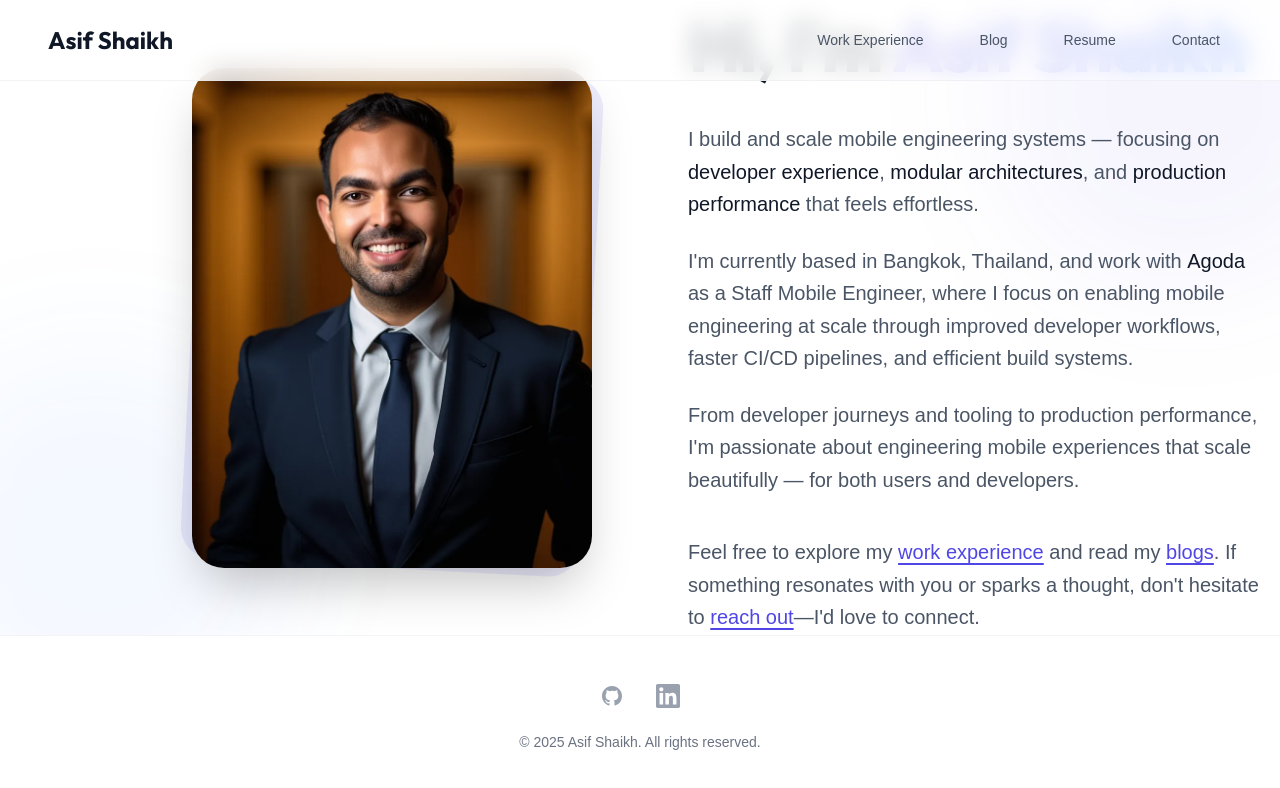
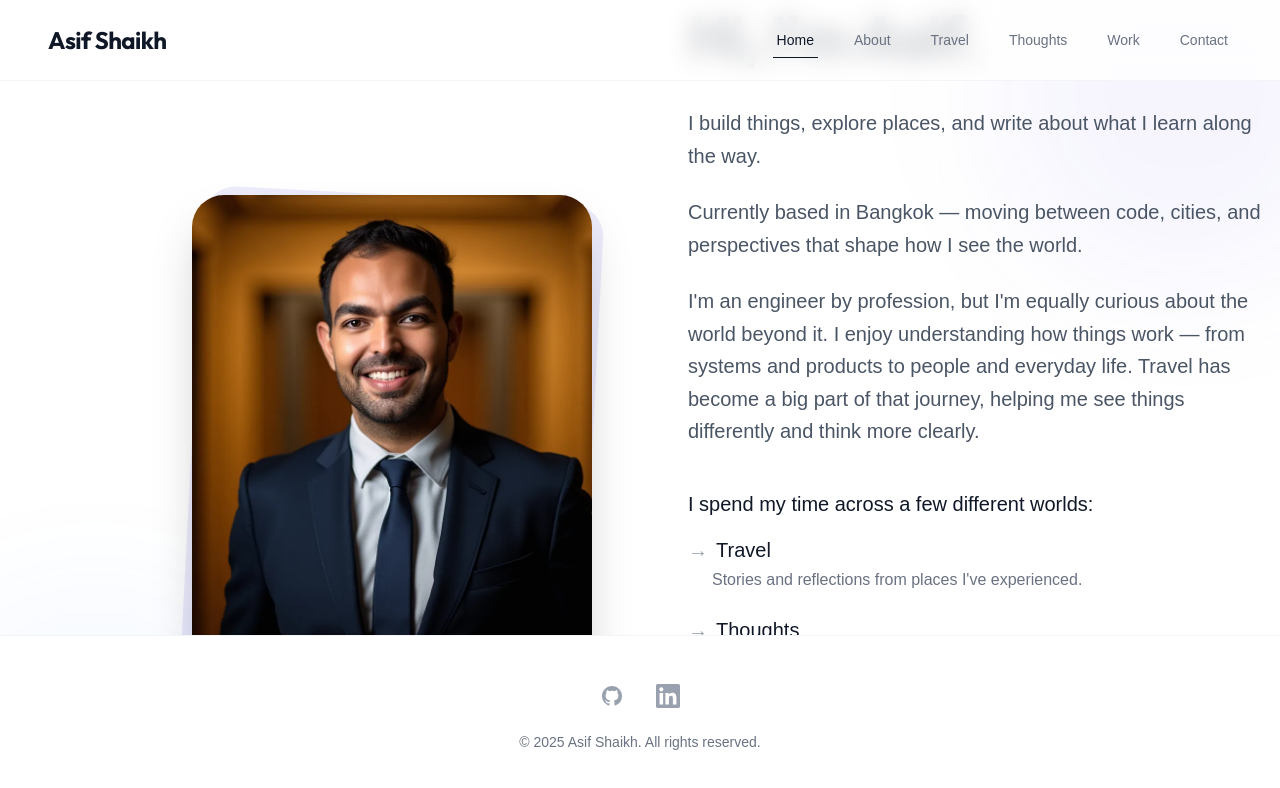
Before and after one commit to asifsheikh/site, a Next.js app: page / in a window 1280 px wide. Shown: the top 788 px of the page. Built offline with nearby package versions, Linux system fonts and the light colour scheme.

Commit message:
feat: redesign navigation and home page for personal brand

```diff
--- a/src/app/page.tsx
+++ b/src/app/page.tsx
@@ -26,54 +26,68 @@ export default function Home() {
       {/* Text content section - full width on mobile, 50% on desktop */}
       <div className="w-full lg:w-1/2 flex items-center justify-center lg:justify-start px-4 lg:pl-12 py-8 lg:py-0">
         <div className="max-w-2xl text-center lg:text-left animate-fade-in-up">
-          {/* Greeting */}
-          <h1 className="text-4xl sm:text-5xl md:text-6xl lg:text-7xl font-bold font-heading text-gray-900 mb-8 leading-tight tracking-tight">
-            Hi, I&apos;m <span className="text-transparent bg-clip-text bg-gradient-to-r from-primary to-blue-600">Asif Shaikh</span>
+          <h1 className="text-4xl sm:text-5xl lg:text-6xl font-bold font-heading text-gray-900 mb-8 leading-tight tracking-tight">
+            Hi, I&apos;m Asif.
           </h1>
 
-          {/* Description paragraphs */}
           <div className="space-y-6 text-lg sm:text-xl text-gray-600 leading-relaxed font-light">
             <p>
-              I build and scale mobile engineering systems — focusing on <span className="font-medium text-gray-900">developer experience</span>,
-              <span className="font-medium text-gray-900"> modular architectures</span>, and <span className="font-medium text-gray-900">production performance</span> that feels effortless.
+              I build things, explore places, and write about what I learn along the way.
             </p>
 
             <p>
-              I&apos;m currently based in Bangkok, Thailand, and work with <span className="font-medium text-gray-900">Agoda</span> as a Staff Mobile Engineer,
-              where I focus on enabling mobile engineering at scale through improved developer
-              workflows, faster CI/CD pipelines, and efficient build systems.
+              Currently based in Bangkok — moving between code, cities, and perspectives that shape how I see the world.
             </p>
 
             <p>
-              From developer journeys and tooling to production performance, I&apos;m passionate about
-              engineering mobile experiences that scale beautifully — for both users and developers.
+              I&apos;m an engineer by profession, but I&apos;m equally curious about the world beyond it.
+              I enjoy understanding how things work — from systems and products to people and everyday life.
+              Travel has become a big part of that journey, helping me see things differently and think more clearly.
             </p>
 
-            <div className="pt-4">
+            <div className="pt-4 pb-2">
+              <p className="font-medium text-gray-900 mb-4 text-left">I spend my time across a few different worlds:</p>
+
+              <div className="space-y-6 text-left">
+                <div className="group">
+                  <Link href="/travel" className="block">
+                    <h3 className="text-xl font-medium text-gray-900 group-hover:text-gray-600 transition-colors flex items-center lg:justify-start justify-center gap-2">
+                      <span className="text-gray-400">→</span> Travel
+                    </h3>
+                    <p className="text-base text-gray-500 mt-1 lg:ml-6">Stories and reflections from places I&apos;ve experienced.</p>
+                  </Link>
+                </div>
+
+                <div className="group">
+                  <Link href="/blogs" className="block">
+                    <h3 className="text-xl font-medium text-gray-900 group-hover:text-gray-600 transition-colors flex items-center lg:justify-start justify-center gap-2">
+                      <span className="text-gray-400">→</span> Thoughts
+                    </h3>
+                    <p className="text-base text-gray-500 mt-1 lg:ml-6">Ideas, observations, and things I&apos;m still figuring out.</p>
+                  </Link>
+                </div>
+
+                <div className="group">
+                  <Link href="/work-experience" className="block">
+                    <h3 className="text-xl font-medium text-gray-900 group-hover:text-gray-600 transition-colors flex items-center lg:justify-start justify-center gap-2">
+                      <span className="text-gray-400">→</span> Work
+                    </h3>
+                    <p className="text-base text-gray-500 mt-1 lg:ml-6">What I build and how I think about systems.</p>
+                  </Link>
+                </div>
+              </div>
+            </div>
+
+            <div className="pt-6">
               <p>
-                Feel free to explore my{' '}
-                <Link
-                  href="/work-experience"
-                  className="text-primary font-medium hover:text-primary/80 underline decoration-2 underline-offset-4 transition-colors duration-300"
-                >
-                  work experience
-                </Link>
-                {' '}and read my{' '}
-                <Link
-                  href="/blogs"
-                  className="text-primary font-medium hover:text-primary/80 underline decoration-2 underline-offset-4 transition-colors duration-300"
-                >
-                  blogs
-                </Link>
-                . If something resonates with you or sparks a thought, don&apos;t hesitate to{' '}
-                <Link
-                  href="/contact"
-                  className="text-primary font-medium hover:text-primary/80 underline decoration-2 underline-offset-4 transition-colors duration-300"
-                >
-                  reach out
-                </Link>
-                —I&apos;d love to connect.
+                If something here resonates with you, I&apos;d love to hear from you.
               </p>
+              <Link
+                href="/contact"
+                className="inline-block mt-4 text-gray-900 font-medium hover:text-gray-600 underline decoration-gray-300 decoration-2 underline-offset-4 hover:decoration-gray-600 transition-all duration-300"
+              >
+                Let&apos;s connect.
+              </Link>
             </div>
           </div>
         </div>
--- a/src/components/Header.tsx
+++ b/src/components/Header.tsx
@@ -2,9 +2,20 @@
 
 import Link from 'next/link'
 import { useState } from 'react'
+import { usePathname } from 'next/navigation'
+
+const navItems = [
+  { name: 'Home', href: '/' },
+  { name: 'About', href: '/about' },
+  { name: 'Travel', href: '/travel' },
+  { name: 'Thoughts', href: '/blogs' },
+  { name: 'Work', href: '/work-experience' },
+  { name: 'Contact', href: '/contact' },
+]
 
 export default function Header() {
   const [isMobileMenuOpen, setIsMobileMenuOpen] = useState(false)
+  const pathname = usePathname()
 
   const toggleMobileMenu = () => {
     setIsMobileMenuOpen(!isMobileMenuOpen)
@@ -15,14 +26,14 @@ export default function Header() {
   }
 
   return (
-    <header className="fixed top-0 left-0 right-0 z-50 bg-white/80 backdrop-blur-md border-b border-gray-200/50 transition-all duration-300">
+    <header className="fixed top-0 left-0 right-0 z-50 bg-white/80 backdrop-blur-md border-b border-gray-100 transition-all duration-300">
       <div className="max-w-7xl mx-auto px-6 sm:px-8 lg:px-12">
         <div className="flex justify-between items-center h-20">
           {/* Logo/Brand */}
           <div className="flex-shrink-0">
             <Link
               href="/"
-              className="text-2xl font-bold font-heading text-gray-900 hover:text-primary transition-colors duration-300"
+              className="text-2xl font-bold font-heading text-gray-900 hover:text-gray-600 transition-colors duration-300 tracking-tight"
               onClick={closeMobileMenu}
             >
               Asif Shaikh
@@ -32,21 +43,22 @@ export default function Header() {
           {/* Desktop Navigation */}
           <nav className="hidden md:block">
             <div className="flex items-center space-x-8">
-              {[
-                { name: 'Work Experience', href: '/work-experience' },
-                { name: 'Blog', href: '/blogs' },
-                { name: 'Resume', href: '/resume' },
-                { name: 'Contact', href: '/contact' },
-              ].map((item) => (
+              {navItems.map((item) => {
+                const isActive = item.href === '/' ? pathname === '/' : pathname.startsWith(item.href)
+
+                return (
                   <Link
                     key={item.name}
                     href={item.href}
-                  className="text-gray-600 hover:text-primary px-3 py-2 text-sm font-medium transition-all duration-300 relative group"
+                    className={`relative group px-1 py-2 text-sm font-medium transition-colors duration-300 ${isActive ? 'text-gray-900' : 'text-gray-500 hover:text-gray-900'}`}
                   >
                     {item.name}
-                  <span className="absolute inset-x-0 bottom-0 h-0.5 bg-primary transform scale-x-0 group-hover:scale-x-100 transition-transform duration-300 origin-left" />
+                    <span
+                      className={`absolute inset-x-0 bottom-0 h-[1.5px] bg-gray-900 transition-transform duration-300 origin-left ${isActive ? 'scale-x-100' : 'scale-x-0 group-hover:scale-x-100'}`}
+                    />
                   </Link>
-              ))}
+                )
+              })}
             </div>
           </nav>
 
@@ -54,16 +66,16 @@ export default function Header() {
           <div className="md:hidden">
             <button
               onClick={toggleMobileMenu}
-              className="text-gray-600 hover:text-primary p-2 transition-colors duration-300"
+              className="text-gray-600 hover:text-gray-900 p-2 transition-colors duration-300"
               aria-label="Toggle mobile menu"
             >
               {isMobileMenuOpen ? (
                 <svg className="h-6 w-6" fill="none" viewBox="0 0 24 24" stroke="currentColor">
-                  <path strokeLinecap="round" strokeLinejoin="round" strokeWidth={2} d="M6 18L18 6M6 6l12 12" />
+                  <path strokeLinecap="round" strokeLinejoin="round" strokeWidth={1.5} d="M6 18L18 6M6 6l12 12" />
                 </svg>
               ) : (
                 <svg className="h-6 w-6" fill="none" viewBox="0 0 24 24" stroke="currentColor">
-                  <path strokeLinecap="round" strokeLinejoin="round" strokeWidth={2} d="M4 6h16M4 12h16M4 18h16" />
+                  <path strokeLinecap="round" strokeLinejoin="round" strokeWidth={1.5} d="M4 6h16M4 12h16M4 18h16" />
                 </svg>
               )}
             </button>
@@ -72,24 +84,23 @@ export default function Header() {
 
         {/* Mobile Navigation Menu */}
         {isMobileMenuOpen && (
-          <div className="md:hidden absolute top-full left-0 right-0 bg-white/95 backdrop-blur-md border-b border-gray-200 shadow-lg z-50 animate-fade-in-up">
+          <div className="md:hidden absolute top-full left-0 right-0 bg-white/95 backdrop-blur-md border-b border-gray-100 shadow-lg z-50 animate-fade-in-up">
             <nav className="px-6 py-4">
-              <div className="flex flex-col space-y-2">
-                {[
-                  { name: 'Work Experience', href: '/work-experience' },
-                  { name: 'Blog', href: '/blogs' },
-                  { name: 'Resume', href: '/resume' },
-                  { name: 'Contact', href: '/contact' },
-                ].map((item) => (
+              <div className="flex flex-col space-y-1">
+                {navItems.map((item) => {
+                  const isActive = item.href === '/' ? pathname === '/' : pathname.startsWith(item.href)
+
+                  return (
                     <Link
                       key={item.name}
                       href={item.href}
-                    className="text-gray-600 hover:text-primary hover:bg-gray-50 px-4 py-3 text-base font-medium transition-all duration-300 rounded-lg"
+                      className={`block px-4 py-3 text-base font-medium transition-all duration-300 rounded-lg ${isActive ? 'text-gray-900 bg-gray-50' : 'text-gray-500 hover:text-gray-900 hover:bg-gray-50'}`}
                       onClick={closeMobileMenu}
                     >
                       {item.name}
                     </Link>
-                ))}
+                  )
+                })}
               </div>
             </nav>
           </div>
```
Lines whose indentation alone changed are shown as unchanged.
